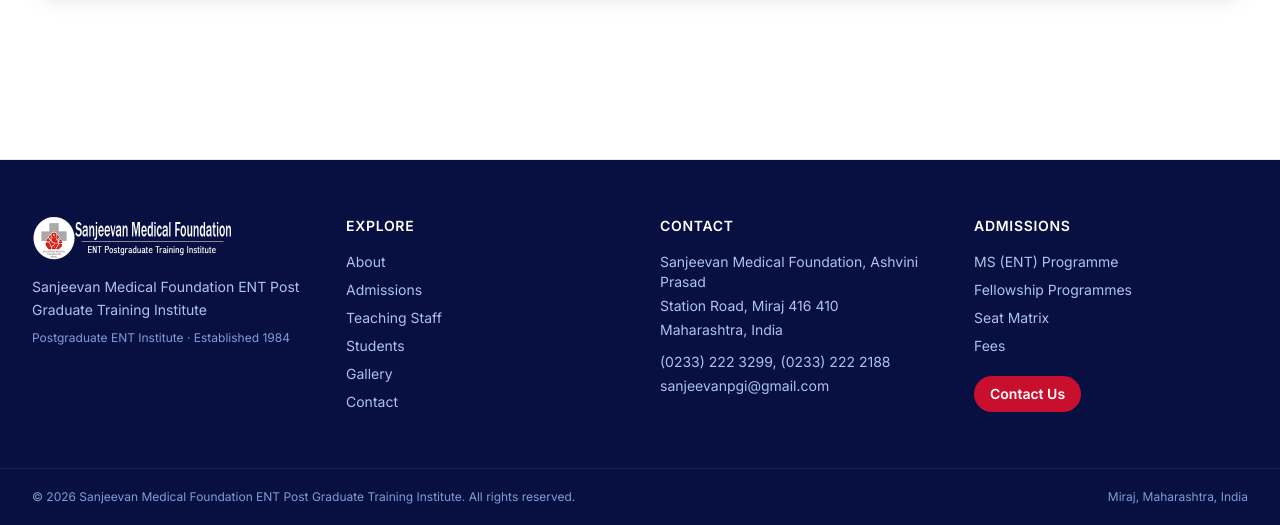
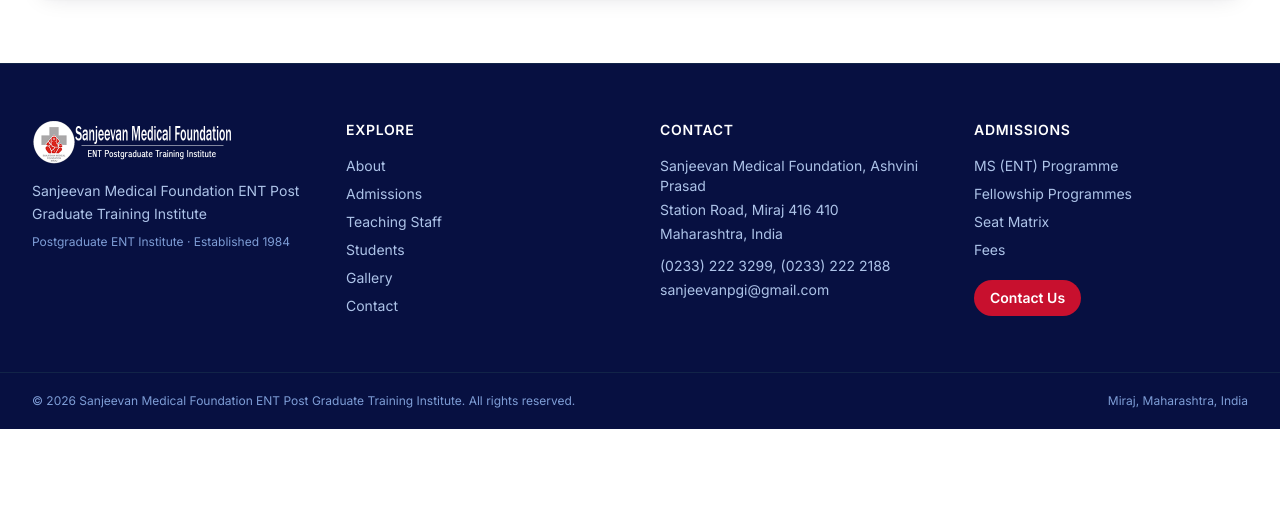
Before and after one commit to rishikesh-droid/sanjeevan-test, an Astro site: page /contact in a window 1280 px wide. Shown: the part 1143-1668 px from the top of the page. After the commit the page ends 1572 px from the top, so only its background shows below. Built offline with nearby package versions, Linux system fonts and the light colour scheme; Astro itself is replaced by a stand-in of ours.

Commit message:
Remove footer top margin so it sits flush with the preceding section
Drops the white gap that showed above the footer on pages ending in a
dark section (e.g. Admissions). Border switched to a dark tone for a clean
transition on both light- and dark-ending pages.

Co-Authored-By: Claude Opus 4.8 <noreply@anthropic.com>

```diff
--- a/src/components/Footer.astro
+++ b/src/components/Footer.astro
@@ -4,7 +4,7 @@ const year = new Date().getFullYear();
 const c = site.contact;
 ---
 
-<footer class="mt-24 border-t border-line bg-brand-950 text-brand-100">
+<footer class="border-t border-brand-800 bg-brand-950 text-brand-100">
   <div class="container-page grid gap-10 py-14 md:grid-cols-2 lg:grid-cols-4">
     <div class="lg:col-span-1">
       <div class="flex items-center gap-3">
```
